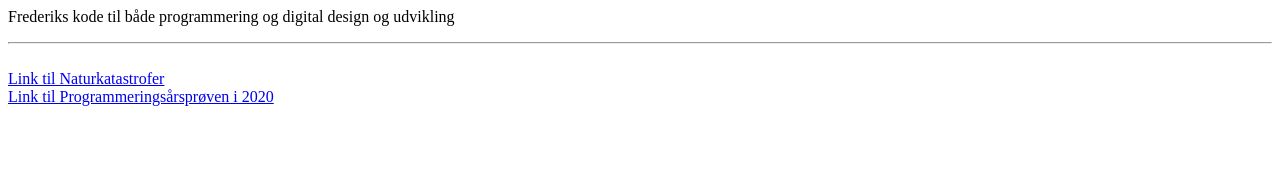
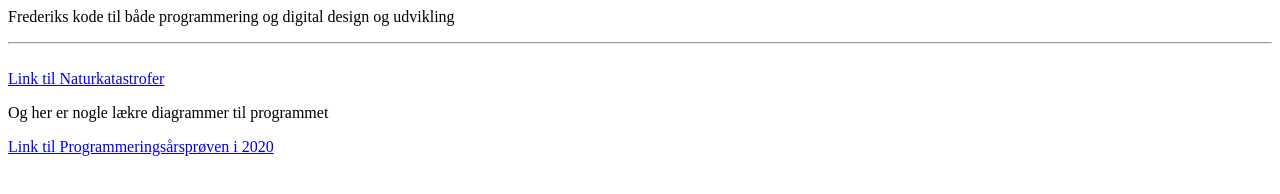
Before and after one commit to FrederikBM/FrederikBM.github.io, a plain HTML site: page index.html in a window 1280 px wide. Drawn offline with Linux system fonts and the light colour scheme.

Commit message:
Update index.html

```diff
--- a/index.html
+++ b/index.html
@@ -6,5 +6,6 @@
   </br>
 <a href="https://github.com/FrederikBM/Naturkatastrofer"> Link til Naturkatastrofer </a>
   </br>
+<p> <a herf="naturkatastrofe-projekt.html"> Og her er nogle lækre diagrammer til programmet </a> </p>
  <a href="https://github.com/FrederikBM/Prog-Aarsproeve-2020"> Link til Programmeringsårsprøven i 2020 </a>
 </html>
```
